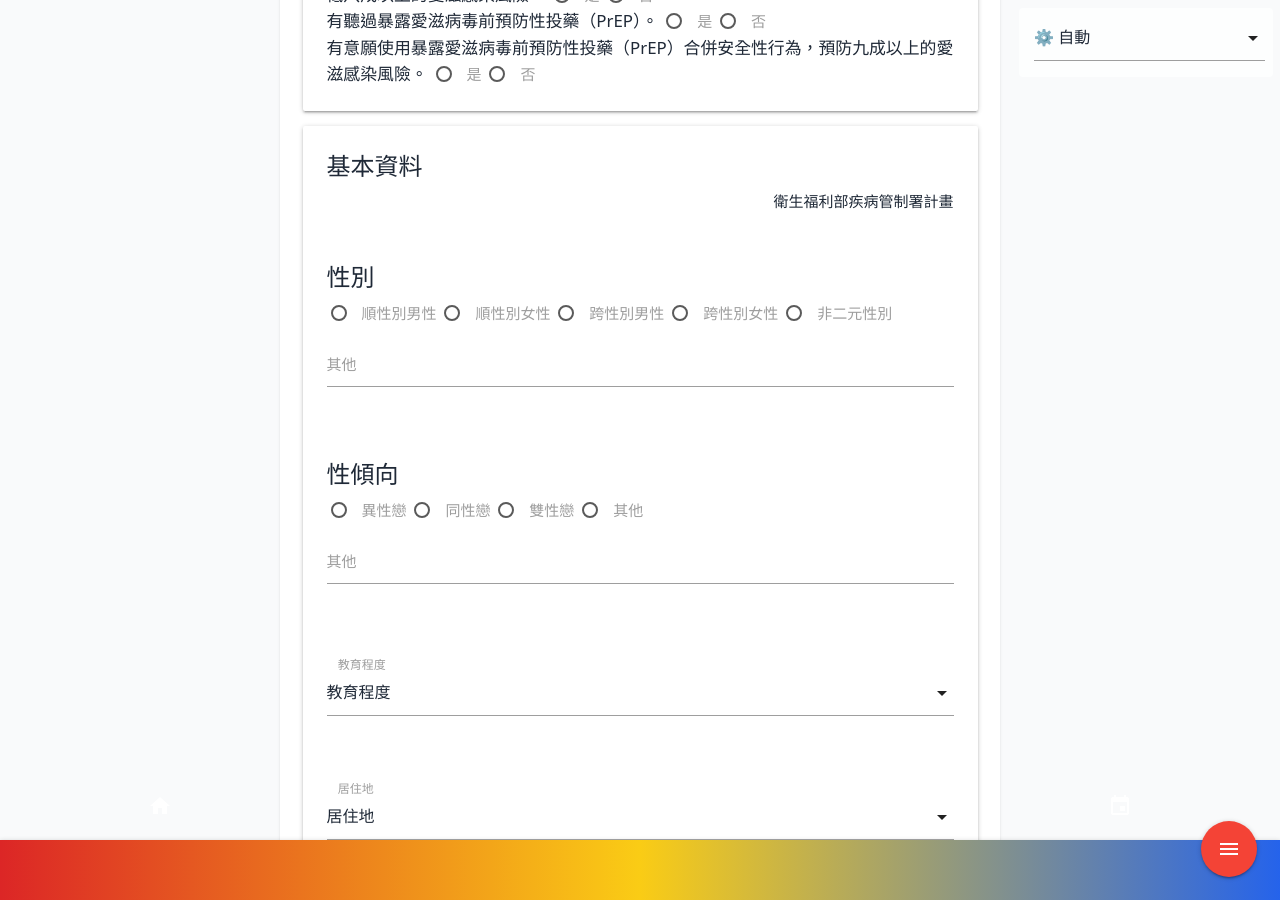
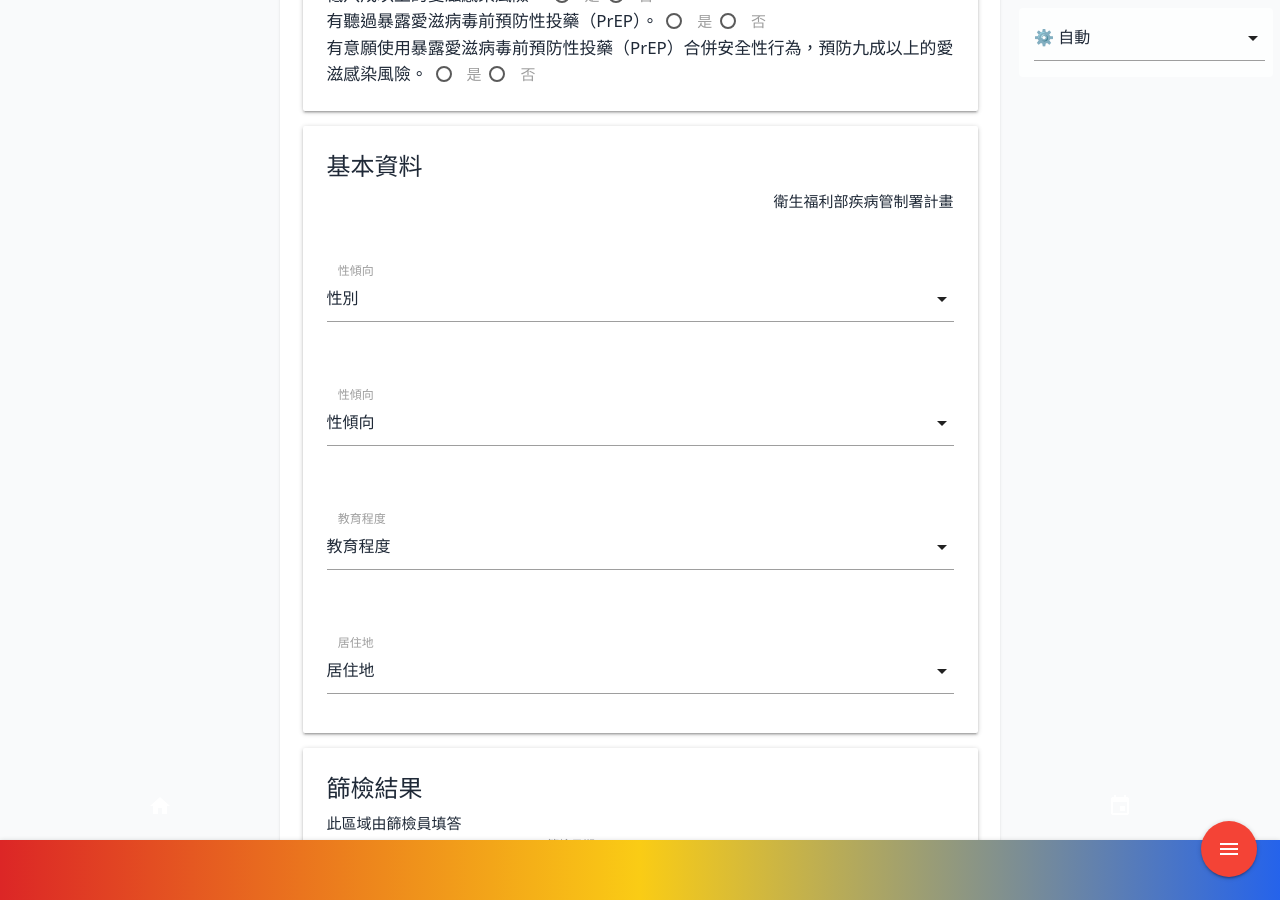
Before and after one commit to Gisneyland/Gisneyland.github.io, a Jekyll site: the page built from hiva/index.html, in a window 1280 px wide and 900 px high, scrolled down 1861 px. Built offline with Jekyll 4.4.1, drawn with Linux system fonts in a browser that asks for light colours; nearby versions of some CDN libraries; some of the changed lines change nothing that is shown.

Commit message:
Update profile.html

```diff
--- a/_includes/questionnaire/profile.html
+++ b/_includes/questionnaire/profile.html
@@ -6,6 +6,26 @@
     </div>
 
     <!-- 性別 -->
+    <div class="card-content">
+        <div class="input-field col s12">
+            <select id="gender_select" name="gender">
+              <option value="" disabled selected>性別</option>
+              <option value="cisman" data-i18n="cisman">順行別男性</option>
+              <option value="transman" data-i18n="transman">跨性別男性</option>
+              <option value="ciswoman" data-i18n="ciswoman">順性別女性</option>
+                <option value="transwoman" data-i18n="transwoman">跨性別女性</option>
+                <option value="nonbinary" data-i18n="nonbinary">非二元性別</option>
+              <option value="gender_others" data-i18n="gender_others">其他</option>
+            </select>
+            <label>性傾向</label>
+        </div>
+      <!-- 其他輸入（預設隱藏，含暗色模式） -->
+          <div id="gender_others_field" class="input-field transition-opacity duration-500 ease-in-out opacity-0 hidden">
+            <label for="gender_others" data-i18n="gender_others">其他</label>
+            <input type="text" name="gender_others" id="gender_others">
+          </div>
+        </div>
+<!--
     <div class="card-content">
       <span class="card-title" data-i18n="gender">性別</span>
       <p>
@@ -20,8 +40,28 @@
           </div>
       </p>
     </div>
+-->
 
   <!-- 性傾向 -->
+    <div class="card-content">
+        <div class="input-field col s12">
+            <select id="orientation_select" name="orientation">
+              <option value="" disabled selected>性傾向</option>
+              <option value="heterosexual" data-i18n="heterosexual">異性戀</option>
+              <option value="homosexual" data-i18n="homosexual">同性戀</option>
+              <option value="bisexual" data-i18n="bisexual">雙性戀</option>
+              <option value="orientation_others" data-i18n="orientation_others">其他</option>
+            </select>
+            <label>性傾向</label>
+        </div>
+      <!-- 其他輸入（預設隱藏，含暗色模式） -->
+          <div id="orientation_others_field" class="input-field transition-opacity duration-500 ease-in-out opacity-0 hidden">
+            <label for="orientation_others" data-i18n="orientation_others">其他</label>
+            <input type="text" name="orientation_others" id="orientation_others">
+          </div>
+        </div>
+
+    <!--
     <div class="card-content">
       <span class="card-title" data-i18n="orientation">性傾向</span>
       <p>
@@ -35,6 +75,7 @@
           </div>
       </p>
     </div>
+    -->
 
   <!-- 教育程度 -->
     <div class="card-content">
@@ -52,21 +93,6 @@
     <label>教育程度</label>
   </div>
     </div>
-
-    <!--
-    <div class="card-content">
-      <span class="card-title" data-i18n="education">教育程度</span>
-      <p>
-        <label><input type="radio" name="education" /><span data-i18n="illiterate">小學以下</span></label>
-        <label><input type="radio" name="education" /><span data-i18n="primary">小學</span></label>
-        <label><input type="radio" name="education" /><span data-i18n="junior_high">國中</span></label>
-        <label><input type="radio" name="education" /><span data-i18n="senior_high">高中</span></label>
-        <label><input type="radio" name="education" /><span data-i18n="university">大學</span></label>
-        <label><input type="radio" name="education" /><span data-i18n="master">碩士</span></label>
-        <label><input type="radio" name="education" /><span data-i18n="phd">博士以上</span></label>
-      </p>
-    </div>
-    -->
 
   <!-- 居住地 -->
     <div class="card-content">
@@ -89,6 +115,50 @@
         </div>
 </div>
 
+        <script>
+      const selectGender = document.getElementById('gender_select');
+      const othersField = document.getElementById('gender_others_field');
+
+      selectGender.addEventListener('change', function() {
+        if (this.value === 'gender_others') {
+          othersField.classList.remove('hidden');
+          // 先強制 reflow 讓 transition 生效
+          void othersField.offsetWidth;
+          othersField.classList.add('opacity-100');
+          othersField.classList.remove('opacity-0');
+        } else {
+          othersField.classList.add('opacity-0');
+          othersField.classList.remove('opacity-100');
+          // 等動畫結束再隱藏
+          setTimeout(() => {
+            othersField.classList.add('hidden');
+          }, 500);
+        }
+      });
+    </script>
+
+        <script>
+      const selectOrientation = document.getElementById('orientation_select');
+      const othersField = document.getElementById('orientation_others_field');
+
+      selectOrientation.addEventListener('change', function() {
+        if (this.value === 'orientation_others') {
+          othersField.classList.remove('hidden');
+          // 先強制 reflow 讓 transition 生效
+          void othersField.offsetWidth;
+          othersField.classList.add('opacity-100');
+          othersField.classList.remove('opacity-0');
+        } else {
+          othersField.classList.add('opacity-0');
+          othersField.classList.remove('opacity-100');
+          // 等動畫結束再隱藏
+          setTimeout(() => {
+            othersField.classList.add('hidden');
+          }, 500);
+        }
+      });
+    </script>
+
     <script>
       const selectResidence = document.getElementById('residence_select');
       const othersField = document.getElementById('residence_others_field');
@@ -110,20 +180,3 @@
         }
       });
     </script>
-
-    <!--
-      <div class="section mb-4 col s12">
-  <label for="residence_select" data-i18n="residence">居住地</label>
-    -->
-
-      <!-- 下拉選單 -->
-  <!--
-    <select id="residence_select" name="residence">
-    <option value="hsinchu_city" data-i18n="hsinchu_city">新竹市</option>
-    <option value="hsinchu_county" data-i18n="hsinchu_county">新竹縣</option>
-    <option value="miaoli_county" data-i18n="miaoli_county">苗栗縣</option>
-    <option value="taoyuan_city" data-i18n="taoyuan_city">桃園市</option>
-    <option value="others" data-i18n="residence_others">其他</option>
-  </select>
-</div>
--->
```
